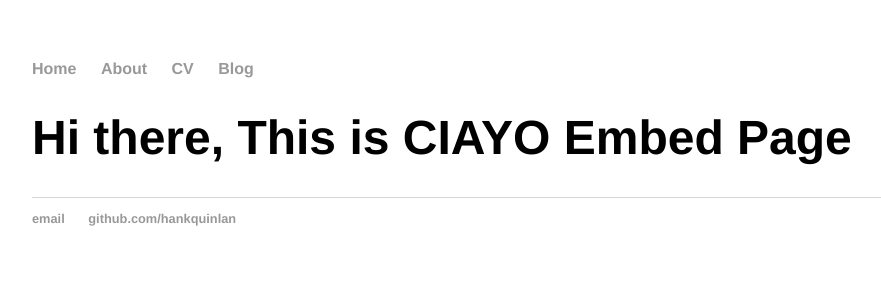
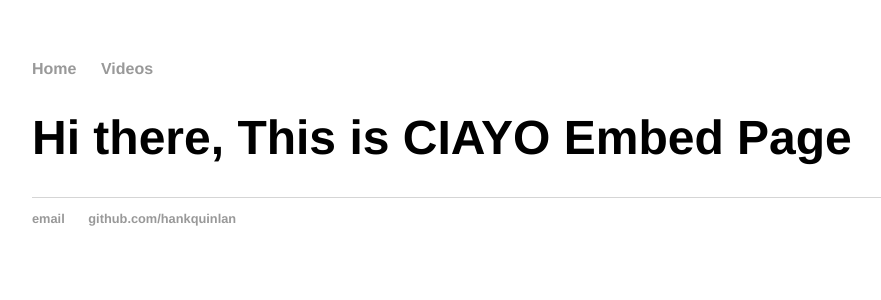
Before and after one commit to eliemarga/eliemarga.github.io, a Jekyll site: the page built from index.html, in a window 1280 px wide. Shown: the top 300 px of the page, without its empty margins (160-1041 px from the left). Built offline with Jekyll 4.4.1, drawn with Linux system fonts in a browser that asks for light colours.

Commit message:
Update default.html

```diff
--- a/_layouts/default.html
+++ b/_layouts/default.html
@@ -9,9 +9,11 @@
 			<nav>
 	    		<ul>
 	        		<li><a href="/">Home</a></li>
+				<!--
 		        	<li><a href="/about">About</a></li>
 	        		<li><a href="/cv">CV</a></li>
-	        		<li><a href="/blog">Blog</a></li>
+	        		-->
+				<li><a href="/video">Videos</a></li>
 	    		</ul>
 			</nav>
 			<div class="container">
```
